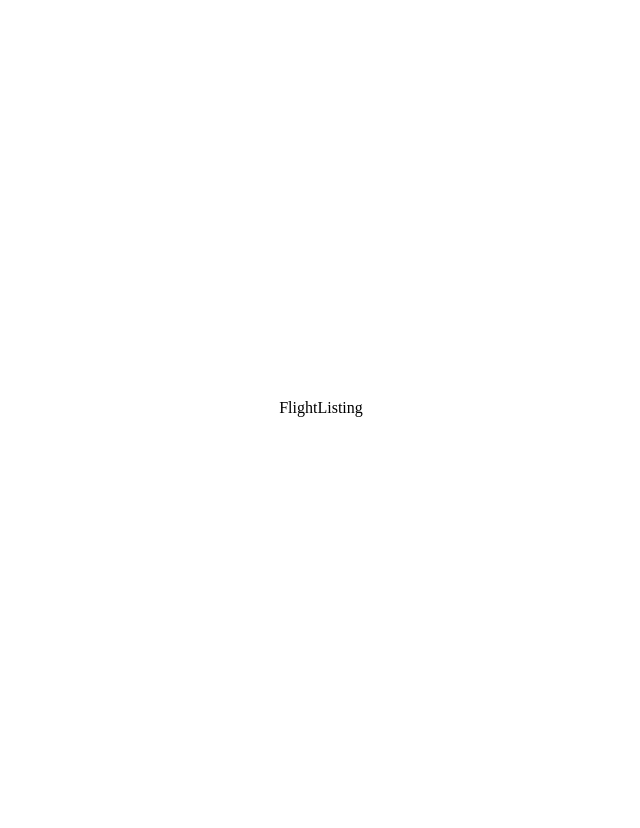
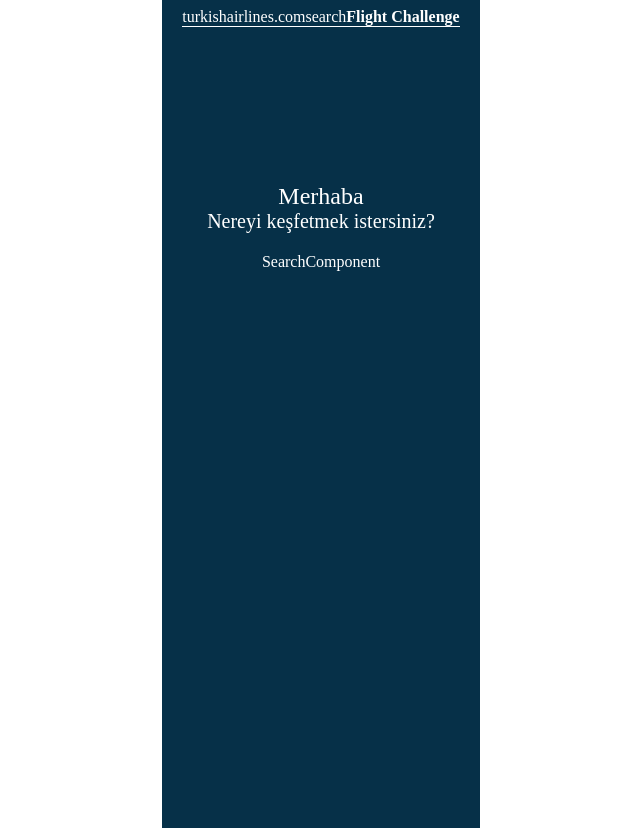
Before and after one commit to tolunaytezcan/thy-flights-fe, a React (Vite) app: page / in a window 1280 px wide. Shown: the whole page, without its empty margins (319-959 px from the left). Built offline with nearby package versions, Linux system fonts and the light colour scheme.

Commit message:
Add FlightListing page with styles

```diff
--- /dev/null
+++ b/src/pages/FlightListing/FlightListing.module.scss
@@ -0,0 +1,29 @@
+.wrapper {
+	background-color: $primary;
+	min-height: 100vh;
+	padding: 20px;
+}
+
+.search_area {
+	display: flex;
+	justify-content: center;
+	align-items: center;
+	flex-direction: column;
+	color: $white;
+	font-size: 1rem;
+	height: 50vh;
+}
+
+.hello {
+	font-size: $fs-xl;
+	font-weight: $fw-light;
+}
+
+.explore {
+	font-size: $fs-lg;
+	font-weight: $fw-xlight;
+}
+
+.search_comp {
+	margin-top: 20px;
+}
--- a/src/pages/FlightListing/FlightListing.tsx
+++ b/src/pages/FlightListing/FlightListing.tsx
@@ -1,7 +1,22 @@
+import Header from '@App/layout/Header/Header';
 import React from 'react';
 
+import styles from './FlightListing.module.scss';
+
 const FlightListing: React.FC = () => {
-	return <div>FlightListing</div>;
+	return (
+		<div className={styles.wrapper}>
+			<Header isSearchPage />
+			<div className={styles.search_area}>
+				<span className={styles.hello}>Merhaba</span>
+				<span className={styles.explore}>
+					Nereyi keşfetmek istersiniz?
+				</span>
+
+				<div className={styles.search_comp}>SearchComponent</div>
+			</div>
+		</div>
+	);
 };
 
 export default FlightListing;
--- a/src/pages/FlightListing/index.ts
+++ b/src/pages/FlightListing/index.ts
@@ -1,3 +1,2 @@
 import FlightListing from './FlightListing';
-
 export default FlightListing;
```
